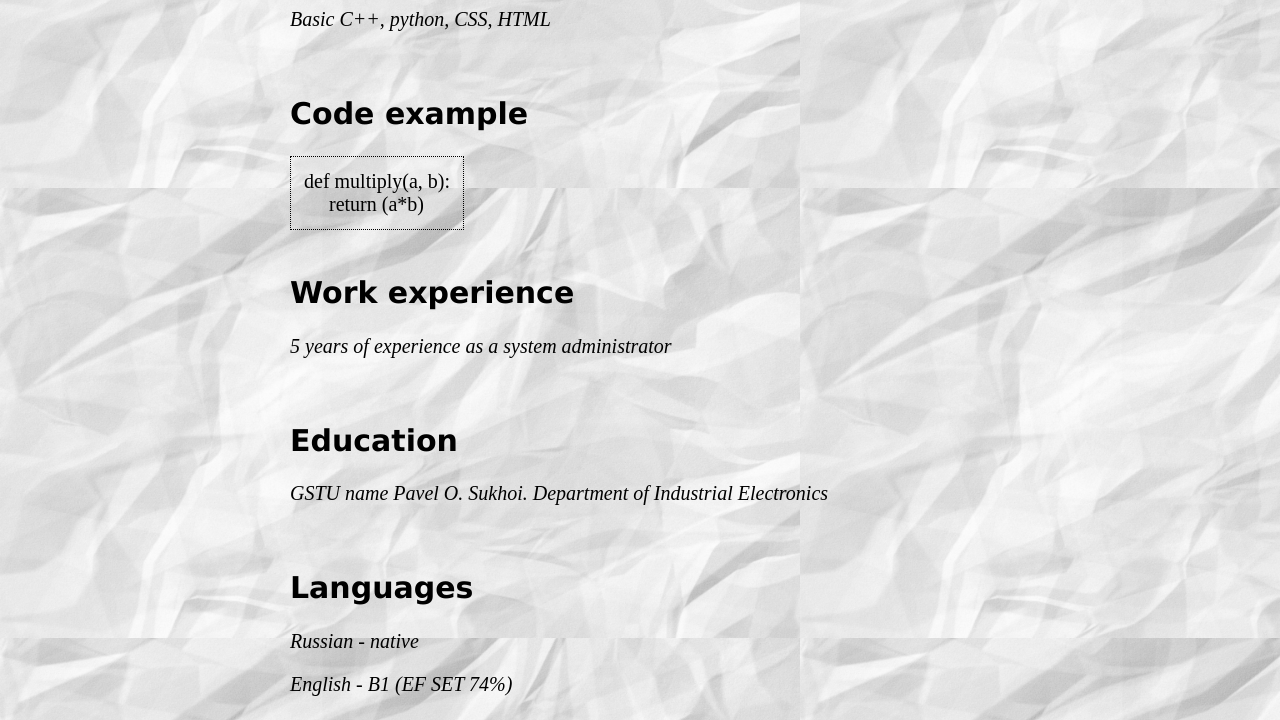
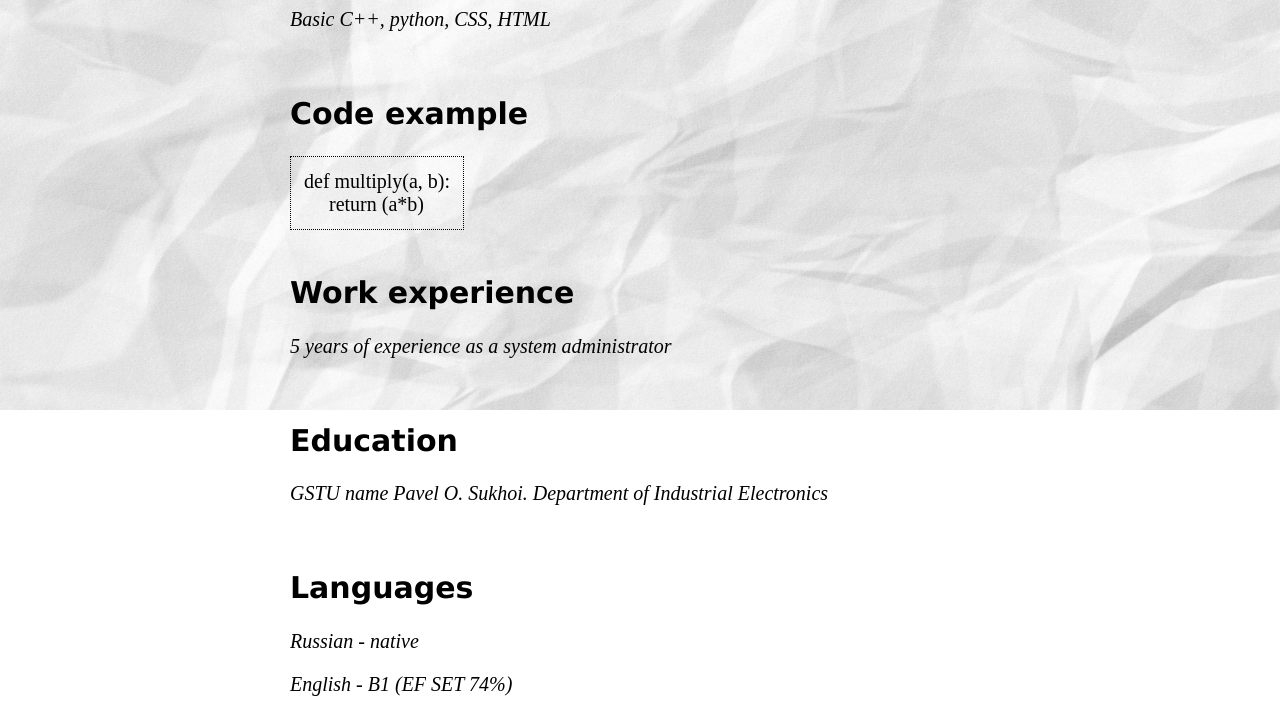
Before and after one commit to bolotsin/rsschool-cv, a plain HTML site: page index.html in a window 1280 px wide. Shown: the part 712-1432 px from the top of the page. Drawn offline with Linux system fonts and the light colour scheme; grey boxes are pictures that could not be loaded.

Commit message:
feat:add fix

```diff
--- a/index.html
+++ b/index.html
@@ -9,7 +9,9 @@
   <style>
     body {
       background-image: url("./fon.jpg");
-      background-size: 800px;
+      background-position: center;
+      background-repeat: no-repeat;
+      background-size: contain;
       max-width: 750px;
       margin: auto;
       font-size: 125%;
```
